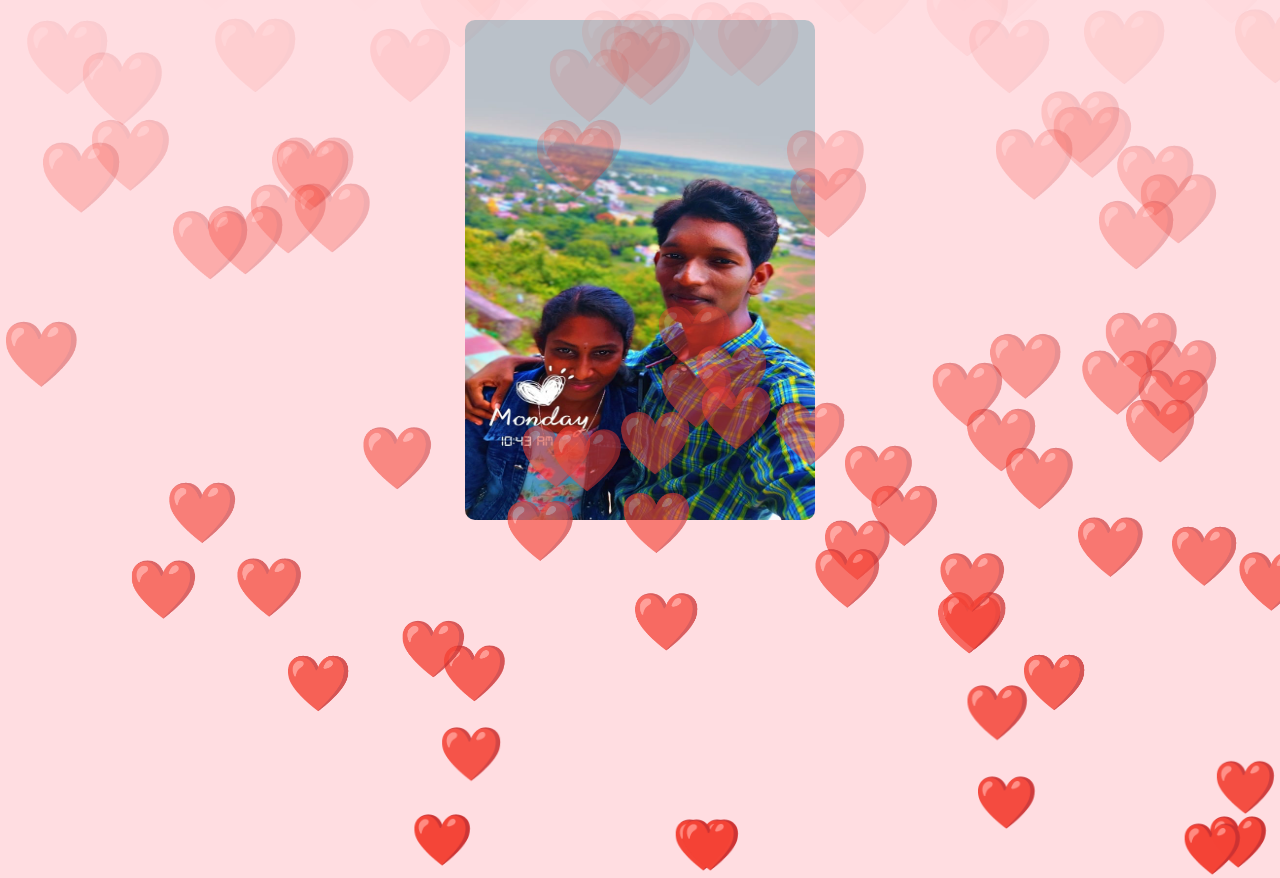
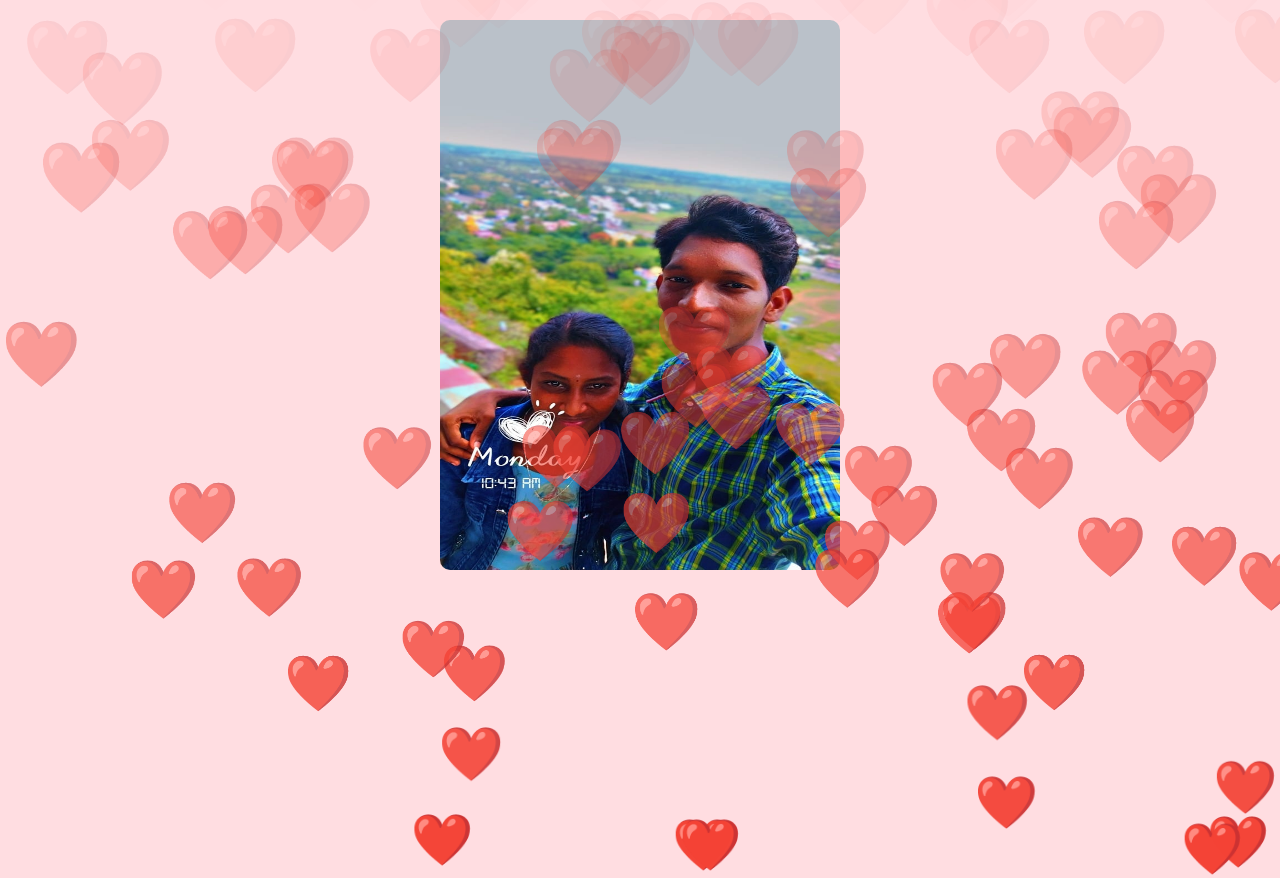
Before and after one commit to gowthamv7821/project01, a plain HTML site: page index.html in a window 1280 px wide. Both pictures are taken after a click on the element 640 px from the left and 242 px from the top of the page. Shown: the top 878 px of the page. Drawn offline with Linux system fonts and the light colour scheme.

Commit message:
Update index.html

```diff
--- a/index.html
+++ b/index.html
@@ -39,8 +39,8 @@
             transition: opacity 1s ease-in-out;
         }
         .photo-container img {
-            width: 350px;
-            height: 500px;
+            width: 400px;
+            height: 550px;
             border-radius: 10px;
             cursor: pointer;
             transition: transform 0.5s ease;
```
